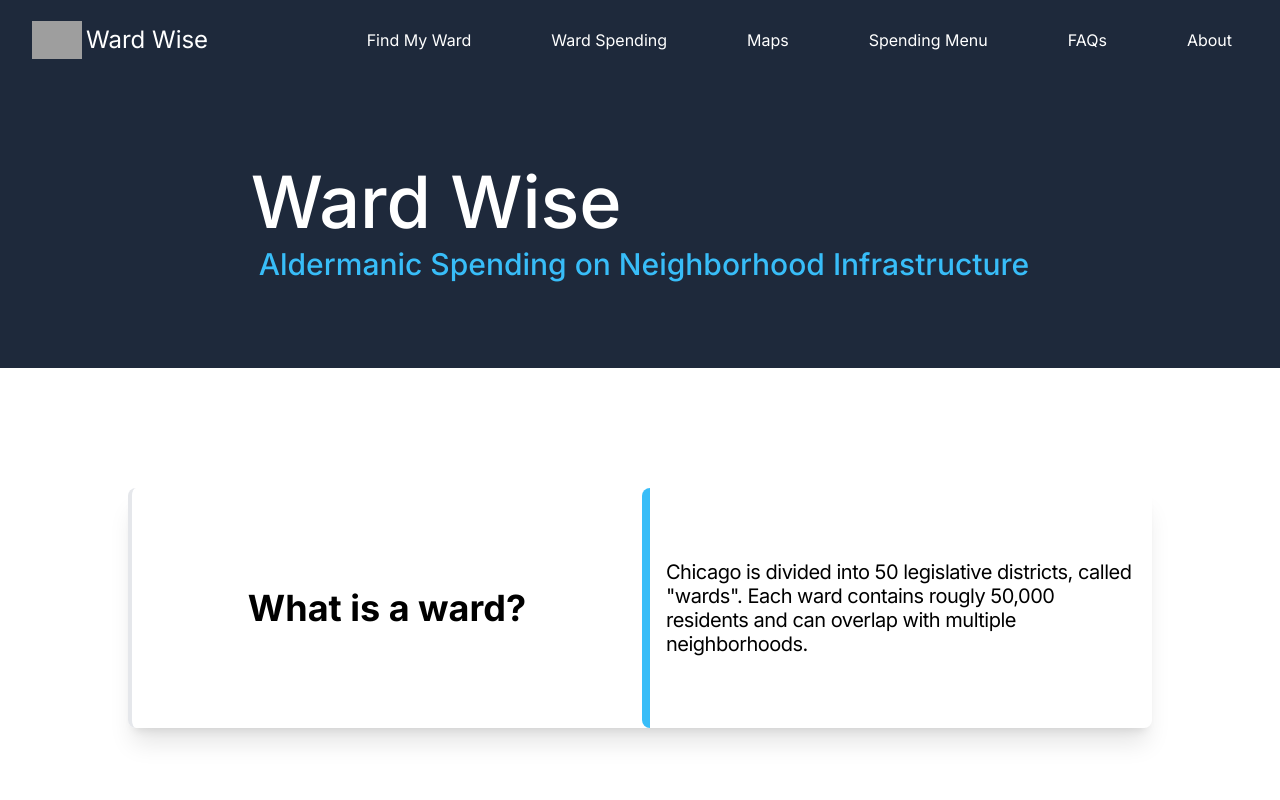
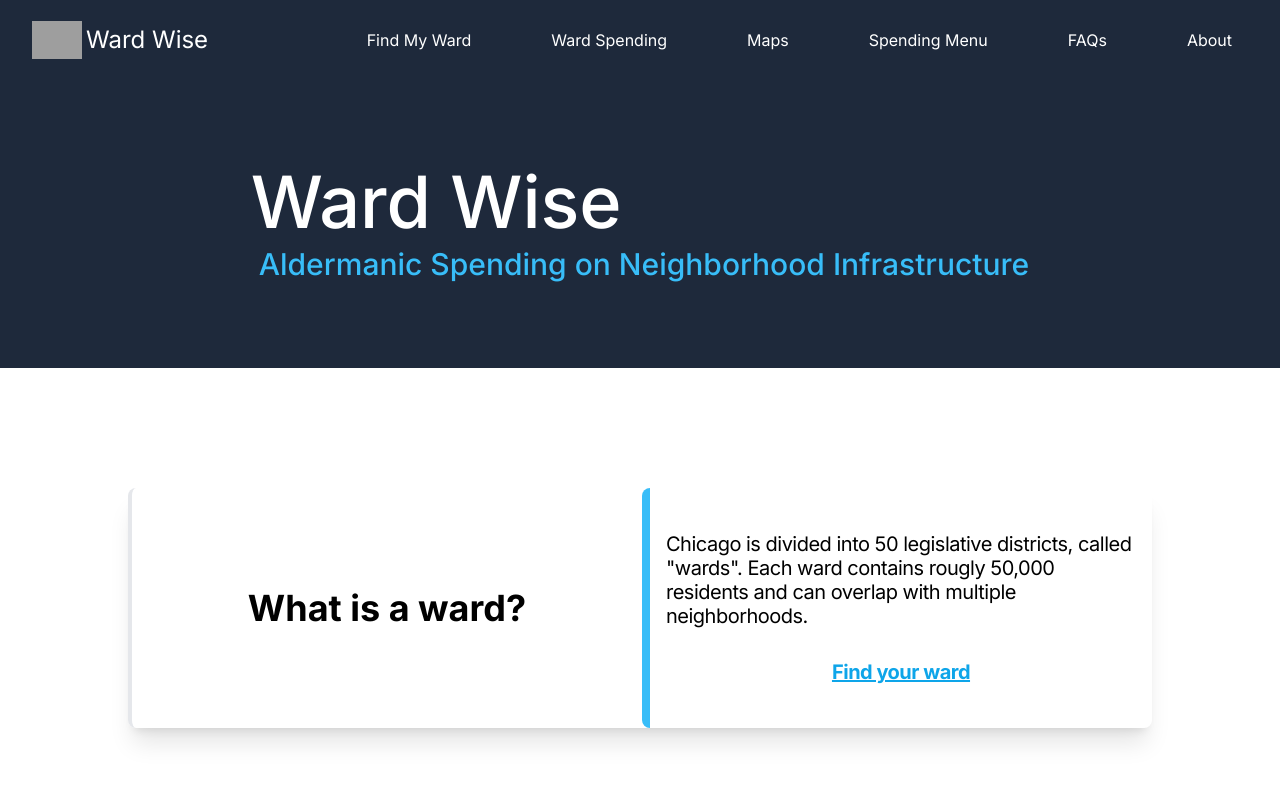
Before and after one commit to ward-wise/ward-wise-front-end, a Next.js app: page / in a window 1280 px wide. Shown: the top 800 px of the page. Built offline with nearby package versions, Linux system fonts and the light colour scheme; grey boxes are pictures that could not be loaded.

Commit message:
Link to "find my ward" page on home page

```diff
--- a/app/(pages)/(main)/page.tsx
+++ b/app/(pages)/(main)/page.tsx
@@ -9,9 +9,12 @@ export default function Home() {
       <Hero />
       <article className=" w-full flex items-center justify-center mt-96 shadow-xl rounded-lg border-l-2 lg:border-l-4 " id="WhatIs">
         <h2 className=" p-5 h-60 text-center flex justify-center items-center font-bold text-lg md:text-2xl lg:text-4xl 3xl:text-5xl w-2/4 leading-5">What is a ward?</h2>
-        <p className="h-60 p-4 flex justify-center items-center text-left w-2/4 text-sm lg:text-xl 2xl:text-2xl lg:leading-6 leading-4 tracking-tight border-l-4 lg:border-l-8 border-sky-400 rounded-lg">
-          Chicago is divided into 50 legislative districts, called "wards". Each ward contains rougly 50,000 residents and can overlap with multiple neighborhoods.
-        </p>
+        <div className="h-60 p-4 flex justify-center items-center text-left w-2/4 text-sm lg:text-xl 2xl:text-2xl lg:leading-6 leading-4 tracking-tight border-l-4 lg:border-l-8 border-sky-400 rounded-lg flex-col">
+          <p>
+            Chicago is divided into 50 legislative districts, called "wards". Each ward contains rougly 50,000 residents and can overlap with multiple neighborhoods.
+          </p>
+          <Link className='underline mt-8 text-sky-500 font-bold' href={'/find-my-ward'}>Find your ward</Link>
+        </div>
       </article>
       <section className="w-full  my-24 md:my-48  flex items-center justify-center shadow-xl rounded-lg border-l-2 lg:border-l-4" id="HowMuch">
         <p className="p-8 h-60 w-2/4 text-xl lg:text-4xl 2xl:text-5xl flex justify-center items-center text-center border-r-4 lg:border-r-8 border-sky-400 rounded-lg">$1.5 Million</p>
```
